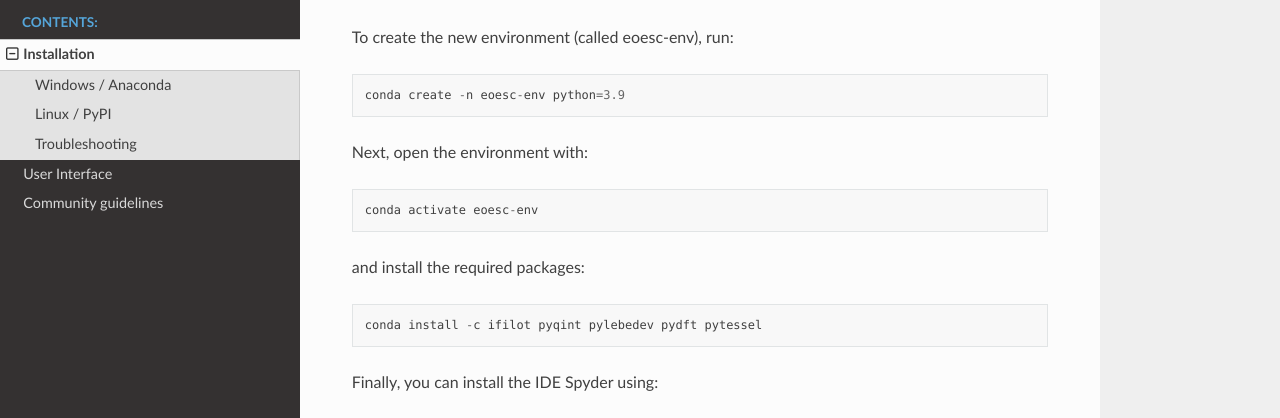
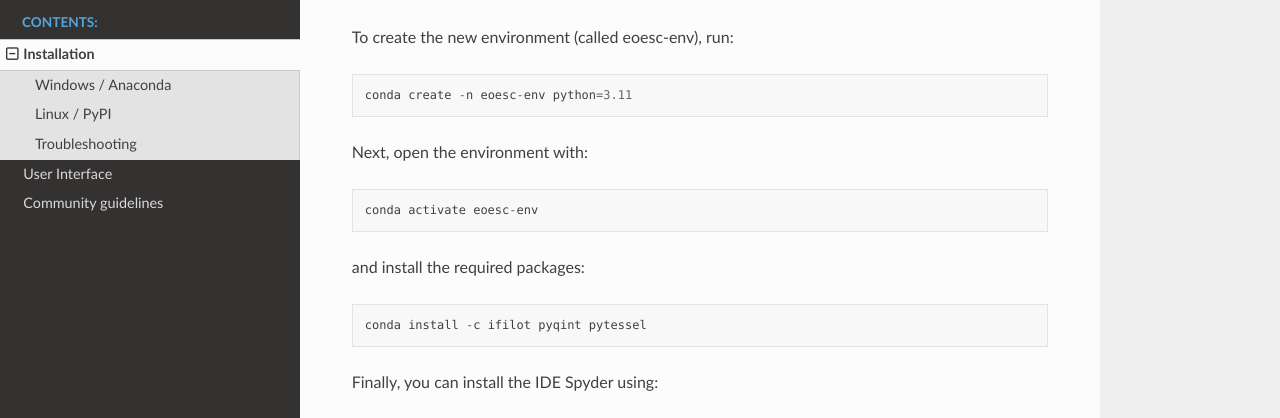
Before and after one commit to ifilot/pyqint, a Sphinx documentation site: the page built from docs/installation.rst, in a window 1280 px wide and 900 px high, scrolled down 881 px. Shown: the part 250-668 px from the top of the window. Built offline with Sphinx 7.4.7 and the Read the Docs theme 2.0.0, drawn with Linux system fonts in a browser that asks for light colours; nearby versions of some CDN libraries.

Commit message:
Updating Python version

```diff
--- a/docs/installation.rst
+++ b/docs/installation.rst
@@ -50,7 +50,7 @@ resources associated with this project.
 
 To create the new environment (called eoesc-env), run::
 
-    conda create -n eoesc-env python=3.9
+    conda create -n eoesc-env python=3.11
 
 Next, open the environment with::
 
@@ -58,7 +58,7 @@ Next, open the environment with::
 
 and install the required packages::
 
-    conda install -c ifilot pyqint pylebedev pydft pytessel
+    conda install -c ifilot pyqint pytessel
 
 Finally, you can install the IDE Spyder using::
 
```
